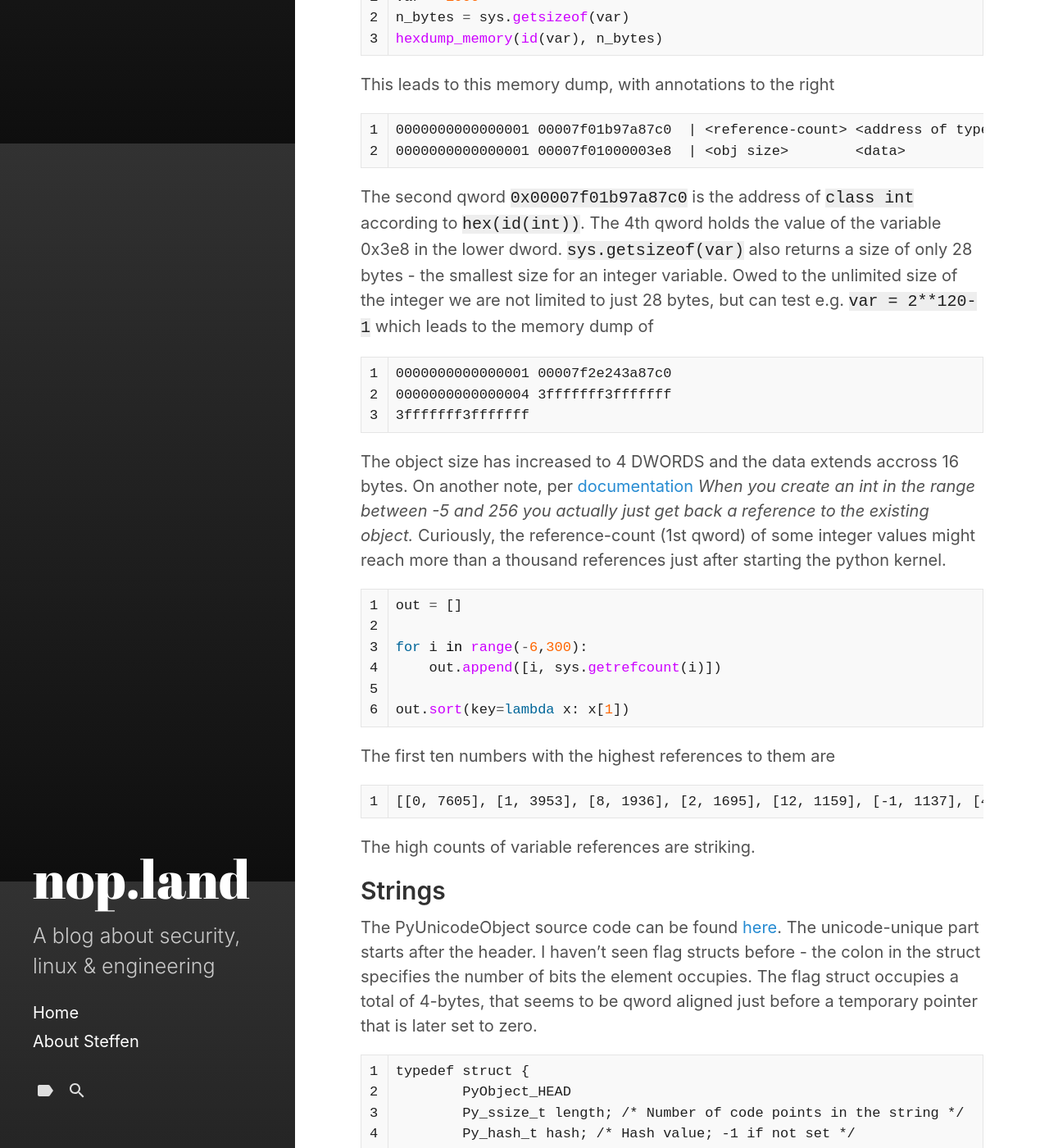
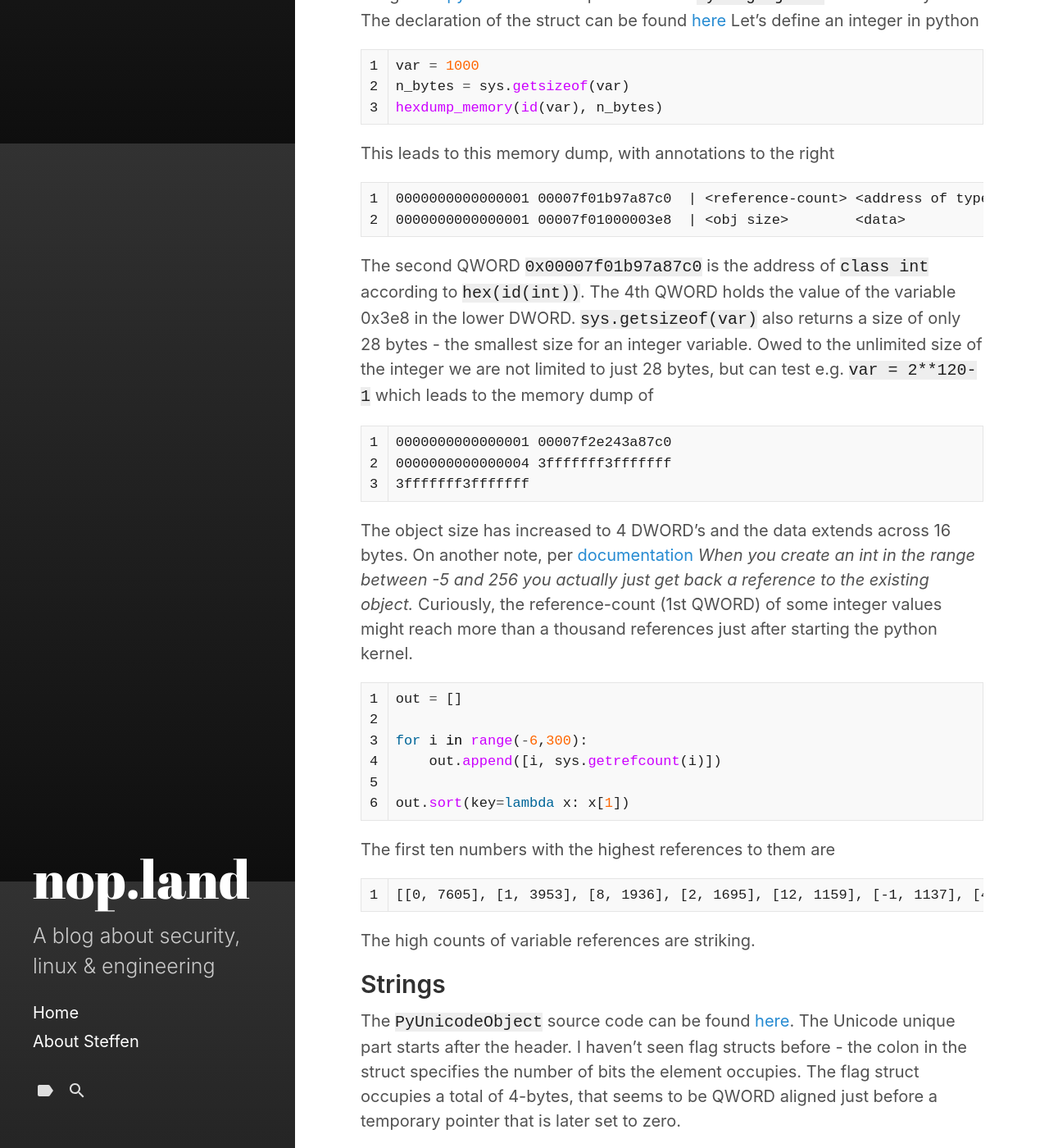
Before and after one commit to bytewvr/blog, a Jekyll site: the page built from _posts/2023-01-01-Memory layout in Python.md, in a window 1280 px wide and 1400 px high, scrolled down 1625 px. Shown: the whole window at 82% size. Built offline with Jekyll 4.4.1, drawn with Linux system fonts in a browser that asks for light colours; some of the changed text lies outside the part shown.

Commit message:
fixed spelling

````diff
--- a/_posts/2023-01-01-Memory layout in Python.md
+++ b/_posts/2023-01-01-Memory layout in Python.md
@@ -38,9 +38,10 @@ def hexdump_memory(address, n_bytes):
         if (i+1) % 2 == 0:
             print()
 ```
-#  Standard datatypes
+A word of caution: the layout of memory for the data types discussed shouldn't change too often, but the following discussion is based on python version `3.10`
+# Standard datatypes
 ## Integers
-Integers in [python 3.10](https://docs.python.org/3.10/c-api/long.html?highlight=integer) are implemented as PyLongObjects with arbitrary size. The declaration of the struct can be found [here](https://github.com/python/cpython/blob/3.10/Include/longintrepr.h)
+Integers in [python 3.10](https://docs.python.org/3.10/c-api/long.html?highlight=integer) are implemented as `PyLongObjects` with arbitrary size. The declaration of the struct can be found [here](https://github.com/python/cpython/blob/3.10/Include/longintrepr.h)
 Let's define an integer in python
 ```python
 var = 1000
@@ -52,14 +53,14 @@ This leads to this memory dump, with annotations to the right
 0000000000000001 00007f01b97a87c0  | <reference-count> <address of type>
 0000000000000001 00007f01000003e8  | <obj size>        <data>
 ```
-The second qword `0x00007f01b97a87c0` is the address of `class int` according to `hex(id(int))`. The 4th qword holds the value of the variable 0x3e8 in the lower dword.  `sys.getsizeof(var)` also returns a size of only 28 bytes - the smallest size for an integer variable. Owed to the unlimited size of the integer we are not limited to just 28 bytes, but can test e.g. `var = 2**120-1` which leads to the memory dump of
+The second QWORD `0x00007f01b97a87c0` is the address of `class int` according to `hex(id(int))`. The 4th QWORD holds the value of the variable 0x3e8 in the lower DWORD.  `sys.getsizeof(var)` also returns a size of only 28 bytes - the smallest size for an integer variable. Owed to the unlimited size of the integer we are not limited to just 28 bytes, but can test e.g. `var = 2**120-1` which leads to the memory dump of
 ```
 0000000000000001 00007f2e243a87c0
 0000000000000004 3fffffff3fffffff
 3fffffff3fffffff
 ```
-The object size has increased to 4 DWORDS and the data extends accross 16 bytes.
-On another note,  per [documentation](https://docs.python.org/3/c-api/long.html) *When you create an int in the range between -5 and 256 you actually just get back a reference to the existing object.* Curiously, the reference-count (1st qword) of some integer values might reach more than a thousand references just after starting the python kernel.
+The object size has increased to 4 DWORD's and the data extends across 16 bytes.
+On another note, per [documentation](https://docs.python.org/3/c-api/long.html) *When you create an int in the range between -5 and 256 you actually just get back a reference to the existing object.* Curiously, the reference-count (1st QWORD) of some integer values might reach more than a thousand references just after starting the python kernel.
 ```python
 out = []
 
@@ -74,7 +75,7 @@ The first ten numbers with the highest references to them are
 ```
 The high counts of variable references are striking.
 ## Strings
-The PyUnicodeObject source code can be found [here](https://github.com/python/cpython/blob/3.10/Include/cpython/unicodeobject.h). The unicode-unique part starts after the header. I haven't seen flag structs before - the colon in the struct specifies the number of bits the element occupies. The flag struct occupies a total of 4-bytes, that seems to be qword aligned just before a temporary pointer that is later set to zero.
+The `PyUnicodeObject` source code can be found [here](https://github.com/python/cpython/blob/3.10/Include/cpython/unicodeobject.h). The Unicode unique part starts after the header. I haven't seen flag structs before - the colon in the struct specifies the number of bits the element occupies. The flag struct occupies a total of 4-bytes, that seems to be QWORD aligned just before a temporary pointer that is later set to zero.
 ```
 typedef struct {
 	PyObject_HEAD
@@ -82,7 +83,7 @@ typedef struct {
 	Py_hash_t hash; /* Hash value; -1 if not set */
 	struct {
 		unsigned int interned:2;
-		...
+...
 }
 ```
 To explore the memory footprint we allocate a 7-character long string
@@ -98,7 +99,7 @@ and get this dump
 00007fd9ee424ae5 0000000000000000        | <state flags>     <0 address>
 0061616161616161                         | <data>
 ```
-Using C under the hood, the string is also zero terminated. This shows in the 7th qword that consists of 7 `0x61` with a trailing `0x00`.
+Using C under the hood, the string is also zero terminated. This shows in the 7th QWORD that consists of 7 `0x61` with a trailing `0x00`.
 ## Lists
 Turning to lists,
 ```python
@@ -137,13 +138,12 @@ The dump results in
 0000000000000002 00007f2e2450aa40        | <allocated elems> <array descr>
 0000000000000000 0000000000000000        | <weak refs>       <exported buffers>
 ```
-Dumping the memory at address `0x7f2dfedd2ab0` demonstrates that array datatypes require one layer of indirection less than lists by specifying the numerical datatype at declaration of the array and only allowing one datatype accross the array. In lists this dump would show the addresses of the elements instead of their numerical value `2**64-1 == 0xffffffffffffffff`
+Dumping the memory at address `0x7f2dfedd2ab0` demonstrates that array data types require one layer of indirection less than lists by specifying the numerical datatype at declaration of the array and only allowing one datatype across the array. In lists this dump would show the addresses of the elements instead of their numerical value `2**64-1 == 0xffffffffffffffff`
 ```
 ffffffffffffffff ffffffffffffffff
 00007f2dfedd2b10 00007f2dfe9421d0
 ```
 # Conclusion
-It was interesting to see how python handles memory under the hood. The next step would be source code itself.
-
+It was interesting to see how python handles memory under the hood. Upgraded my understanding of how objects are stored in memory and learned two completely new things: standard integer values defined at startup and C bit flag structs.
 # Additional Resources
 [RealPython - Memory Management in Python](https://realpython.com/python-memory-management/#the-default-python-implementation)
````
Also changed, not shown: other parts of _posts/2023-01-01-Memory layout in Python.md (+3 -3 lines).
